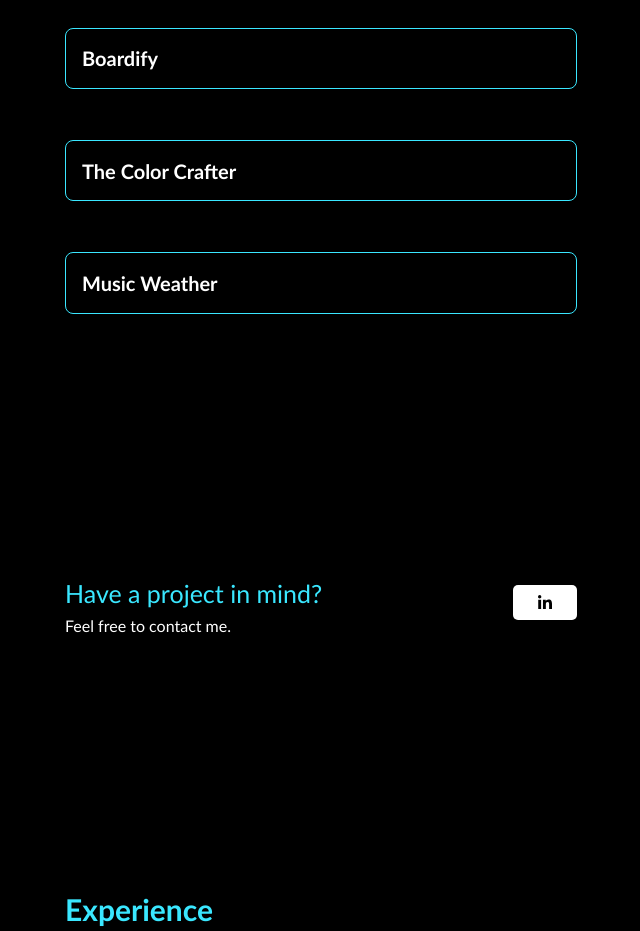
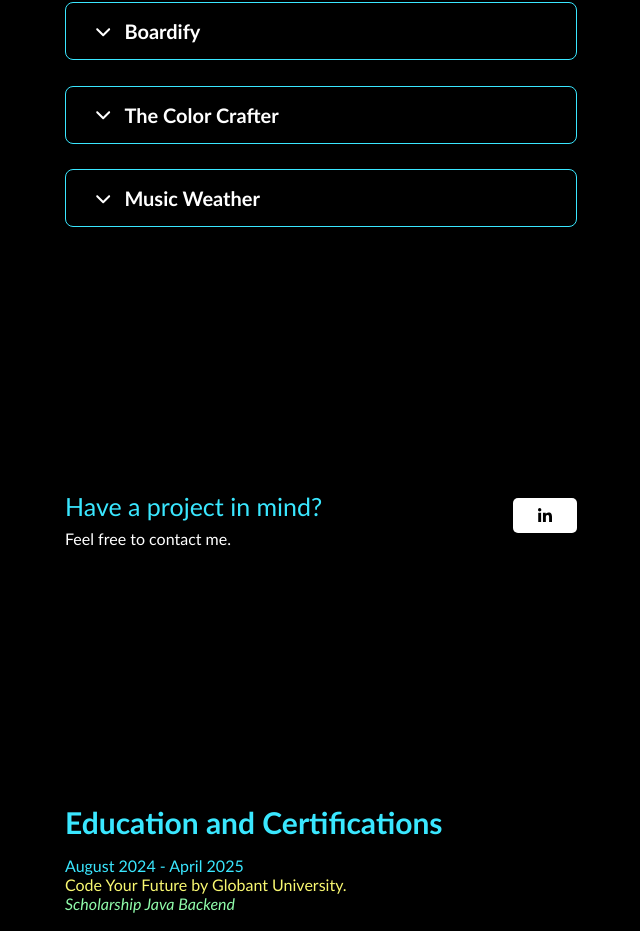
Before and after one commit to DiegoEMartinezZ/PortfolioWeb, a React (Create React App) app: page /#/ in a window 1280 px wide. Shown: the part 796-1727 px from the top of the page, without its empty margins (319-959 px from the left). Built offline with nearby package versions, Linux system fonts and the light colour scheme.

Commit message:
fix the projects visualization with a button to hide or show the projects description also add the education and certification section

```diff
--- a/package.json
+++ b/package.json
@@ -16,6 +16,7 @@
     "@testing-library/jest-dom": "^5.16.4",
     "@testing-library/react": "^13.3.0",
     "@testing-library/user-event": "^13.5.0",
+    "caniuse-lite": "^1.0.30001660",
     "react": "^18.1.0",
     "react-dom": "^18.1.0",
     "react-router-dom": "^6.4.5",
@@ -56,6 +57,6 @@
     ]
   },
   "devDependencies": {
-    "gh-pages": "^4.0.0"
+    "gh-pages": "^6.1.1"
   }
 }
--- /dev/null
+++ b/src/components/education/Education.jsx
@@ -0,0 +1,28 @@
+import React, { useContext } from "react";
+import { languageContext } from "../../App";
+
+const Education = () => {
+  const { language } = useContext(languageContext);
+  const { education } = language[6];
+  const { title, description } = education;
+  return (
+    <>
+      <section className="description-container">
+        <h1 className="subtitle">{title}</h1>
+        <ul>
+          {description.map((edu, idx) => {
+            return (
+              <li key={idx} className="exp-info">
+                <h1 className="exp-date">{edu.date}</h1>
+                <h4 className="exp-rol">{edu.rol}</h4>
+                <h1 className="exp-name">{edu.name}</h1>
+              </li>
+            );
+          })}
+        </ul>
+      </section>
+    </>
+  );
+};
+
+export default Education;
--- a/src/components/footer/Footer.jsx
+++ b/src/components/footer/Footer.jsx
@@ -23,7 +23,7 @@ export const Footer = () => {
             <SocialMedia />
           </li>
           <li>
-            <h5 className="copyrights"> Diego Martínez - 2024 </h5>
+            <h5 className="copyrights"> Diego Martínez - 2025 </h5>
           </li>
         </ul>
       </footer>
--- a/src/components/project/ProjectContainer.jsx
+++ b/src/components/project/ProjectContainer.jsx
@@ -3,6 +3,7 @@ import { faEye } from "@fortawesome/free-regular-svg-icons";
 import { FontAwesomeIcon } from "@fortawesome/react-fontawesome";
 import { languageContext } from "../../App";
 import React, { useContext, useState } from "react";
+import { faChevronDown, faX } from "@fortawesome/free-solid-svg-icons";
 
 export const ProjectContainer = ({
   titleProject,
@@ -15,16 +16,29 @@ export const ProjectContainer = ({
   const { web, github } = buttons;
 
   const [descriptionTxt, setDescriptionTxt] = useState(false);
+  const [isHidden, setIsHidden] = useState(true);
+
+  const hiddenBtn = () => {
+    setDescriptionTxt(!descriptionTxt);
+    setIsHidden(!isHidden);
+  };
 
   return (
     <>
-      <section
-        id="project-container"
-        onClick={() => setDescriptionTxt(!descriptionTxt)}
-      >
+      <section id="project-container">
+        <div>
+          <div className="title-btn-container">
+            <button onClick={hiddenBtn}>
+              <FontAwesomeIcon
+                icon={isHidden === true ? faChevronDown : faX}
+                className="btn-hidden-project"
+              />
+            </button>
+
             <h1 className="subtitle" id="project-title">
               {titleProject}
             </h1>
+          </div>
 
           {descriptionTxt && (
             <p className="description-project">{descriptionProject}</p>
@@ -45,6 +59,7 @@ export const ProjectContainer = ({
               </button>
             </div>
           )}
+        </div>
       </section>
     </>
   );
--- a/src/resources/languages/english.json
+++ b/src/resources/languages/english.json
@@ -21,6 +21,13 @@
       "title": "Experience",
       "description": [
         {
+          "id": 1,
+          "name": "Inked Atlas",
+          "rol": " Frontend Developer | Digital Designer | Co-Founder",
+          "date": "February 2024 - Currently",
+          "txt": "Developed digital pieces for social networks and the company's website according to the established graphic style. Creation of printed pieces and merchandise for each of the products that will be delivered to customers."
+        },
+        {
           "id": 2,
           "name": "DAI | Colombia Partners for Transparency Project (PfT)",
           "rol": "Communication Specialist",
@@ -28,7 +35,7 @@
           "txt": "Conducting analysis and oversight of Data Analytics social networks and online presence. Offering assistance in crafting data visualizations and contributing to the creation of audiovisual content for the company's data-driven initiatives."
         },
         {
-          "id": 1,
+          "id": 3,
           "name": "Digital House - Final Project",
           "rol": "Fullstack Developer | Frontend Developer",
           "date": "June 2021 - January 2022",
@@ -54,5 +61,24 @@
       "txt": "Feel free to contact me.",
       "linkedin": "LinkedIn"
     }
+  },
+  {
+    "education": {
+      "title": "Education and Certifications",
+      "description": [
+        {
+          "id": 1,
+          "name": "Scholarship Java Backend",
+          "rol": "Code Your Future by Globant University.",
+          "date": "August 2024 - April 2025"
+        },
+        {
+          "id": 2,
+          "name": "Professional Graphic Designer",
+          "rol": "UJTL",
+          "date": "January 2011 - April 2016"
+        }
+      ]
+    }
   }
 ]
--- a/src/resources/languages/spanish.json
+++ b/src/resources/languages/spanish.json
@@ -22,13 +22,20 @@
       "description": [
         {
           "id": 1,
+          "name": "Inked Atlas",
+          "rol": " Desarrollador Frontend | Diseñador Digital | Cofundador",
+          "date": "Febrero 2024 - Actual",
+          "txt": "Desarrollo de piezas digitales para redes sociales y página web de la empresa de acuerdo al estilo gráfico establecido. Creación de piezas impresas y merchandising para cada uno de los productos que se entregarán a los clientes."
+        },
+        {
+          "id": 2,
           "name": "DAI | Juntos por la Transparencia (JxT)",
           "rol": "Especialista Comunicaciones",
           "date": "Agosto 2023 - Noviembre 2023",
           "txt": "Realizar análisis y supervisar las redes sociales y la presencia en línea de Data Analytics. Ofrecer asistencia en la elaboración de visualizaciones de datos y contribuir a la creación de contenidos audiovisuales para las iniciativas basadas en datos de la empresa."
         },
         {
-          "id": 2,
+          "id": 3,
           "name": "Digital House - Proyecto Final",
           "rol": "Desarrollador Fullstack | Diseñador Gráfico ",
           "date": "Junio 2021 - Enero 2022",
@@ -54,5 +61,24 @@
       "txt": "No dudes en contactarme.",
       "linkedin": "LinkedIn"
     }
+  },
+  {
+    "education": {
+      "title": "Educación y certificados",
+      "description": [
+        {
+          "id": 1,
+          "name": "Beca Java Backend",
+          "rol": "Code Your Future by Globant University.",
+          "date": "Agosto 2024 - Abril 2025"
+        },
+        {
+          "id": 2,
+          "name": "Diseñador Gráfico Profesional",
+          "rol": "Universidad Jorge Tadeo Lozano - UJTL",
+          "date": "Enero 2011 - Abril 2016"
+        }
+      ]
+    }
   }
 ]
--- a/src/styles/styles.css
+++ b/src/styles/styles.css
@@ -66,9 +66,9 @@ section.description-container {
 }
 
 #project-container {
-  cursor: pointer;
-  margin: 10% 0;
-  padding: 0.8rem 1rem;
+  position: relative;
+  margin: 5% 0;
+  padding: 1rem 1rem;
   border-radius: 0.5rem;
   border: 1px #3ae7ff solid;
   color: #fff;
@@ -78,7 +78,11 @@ section.description-container {
   color: #fff;
   font-weight: 600;
   font-size: 20px;
-  margin: 1% 0;
+}
+
+.title-btn-container {
+  display: flex;
+  align-items: center;
 }
 
 .description-project {
@@ -98,6 +102,13 @@ section.description-container {
   color: #000;
   border-radius: 5px;
   width: 35%;
+}
+
+.btn-hidden-project {
+  cursor: pointer;
+  right: 0;
+  margin: 0 10px;
+  padding: 0.2rem;
 }
 
 .exp-info {
--- a/src/views/Home.jsx
+++ b/src/views/Home.jsx
@@ -5,6 +5,7 @@ import { Introduction } from "../components/introduction/Introduction";
 import { ProjectWrap } from "../components/project/ProjectWrap";
 import Experience from "../components/experience/Experience";
 import CallToAction from "../components/callToAction/CallToAction";
+import Education from "../components/education/Education";
 
 export const Home = () => {
   return (
@@ -13,6 +14,7 @@ export const Home = () => {
       <Introduction />
       <ProjectWrap />
       <CallToAction />
+      <Education />
       <Experience />
       <Footer />
     </>
```
Also changed, not shown: 1 other file (tests, documents, lock files or other folders). Lines whose indentation alone changed are shown as unchanged.
